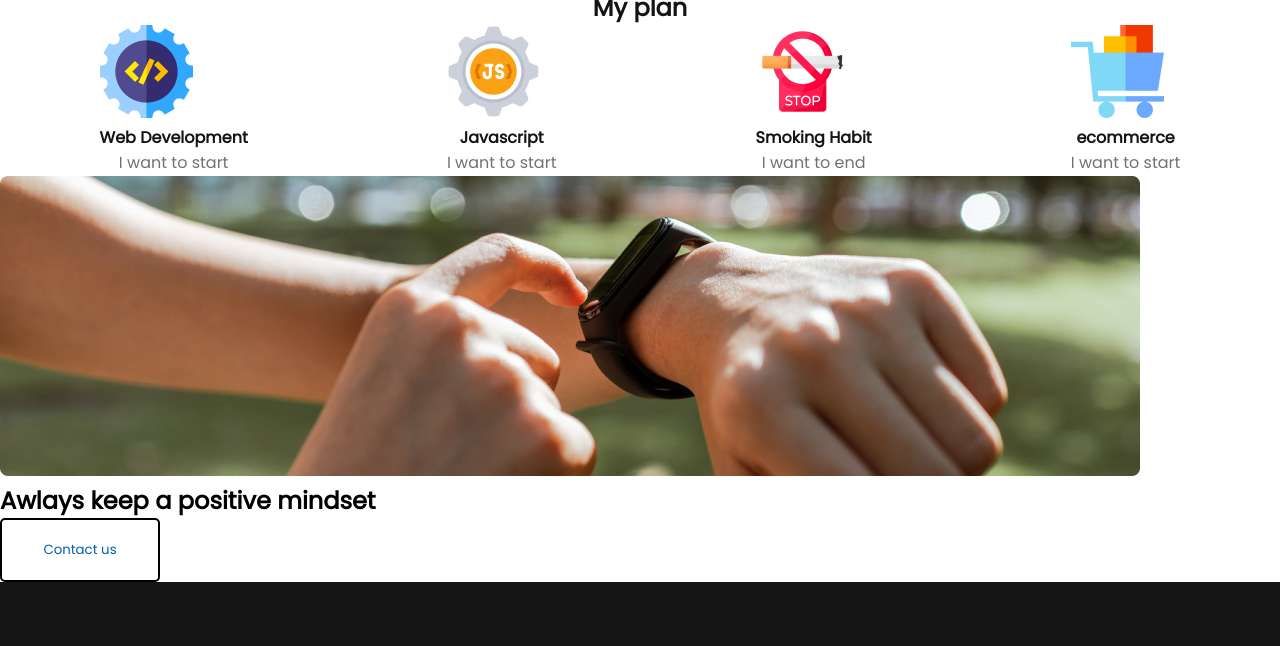
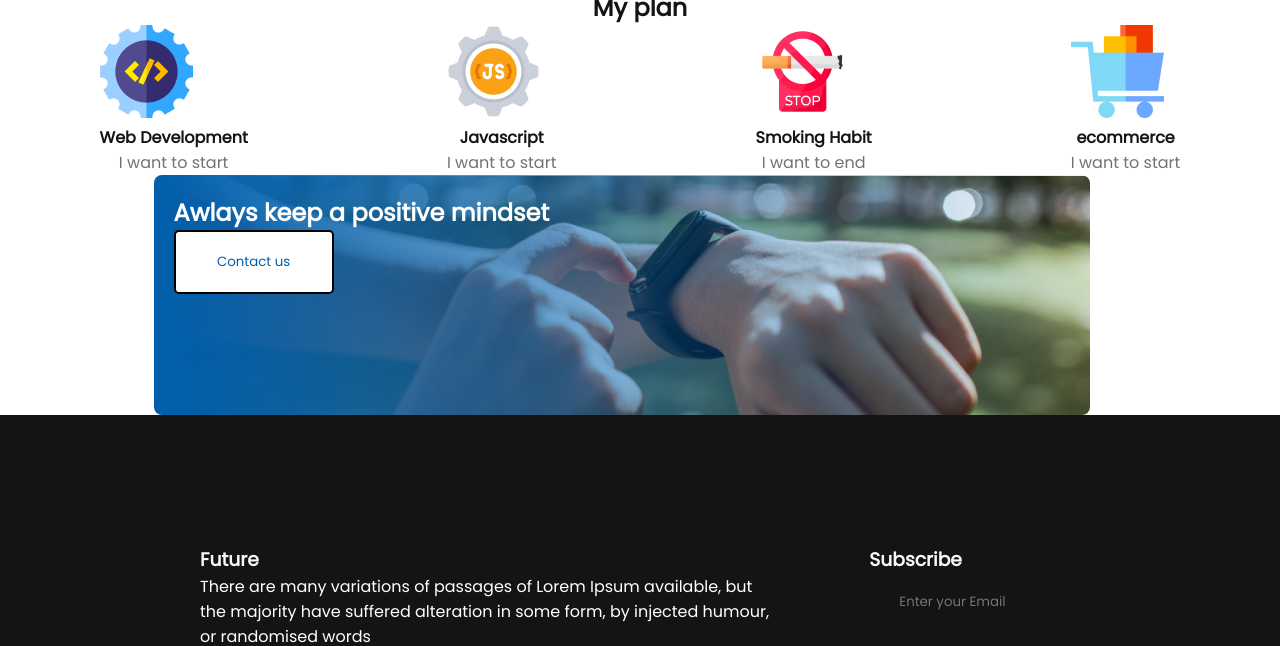
Before and after one commit to rabeya15dev/new-year-new-mission, a plain HTML site: page index.html in a window 1280 px wide. Shown: the part 1541-2187 px from the top of the page. Drawn offline with Linux system fonts and the light colour scheme.

Commit message:
gradient add

```diff
--- a/index.html
+++ b/index.html
@@ -96,10 +96,9 @@
         </div>
         </div>
       </section>
-<!-- image section -->
+<!-- image gradient section -->
 <section>
   <div class="watch-img">
-    <img src="images/watch.png" alt="">
  <h1 class="title-watch">Awlays keep a positive mindset</h1>
           <a href="">
             <button class="btn-primary">Contact us</button>
--- a/style.css
+++ b/style.css
@@ -111,6 +111,19 @@
   justify-content: space-around;
 }
 
+/* gradient style */
+.watch-img {
+  background: linear-gradient(90deg, #005fac 0%, rgba(0, 95, 172, 0) 100%),
+    url("images/watch.png");
+  width: 70%;
+  height: 200px;
+  background-size: cover;
+  color: white;
+  padding: 20px;
+  margin-left: 12%;
+  border-radius: 8px;
+}
+
 /* Future section */
 
 .future {
```
